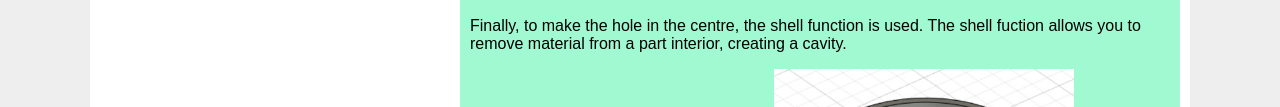
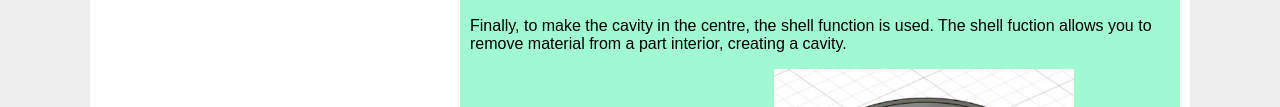
Before and after one commit to echenleow/fablab, a plain HTML site: page cad.html in a window 1280 px wide. Shown: the part 1077-1184 px from the top of the page. Drawn offline with Linux system fonts and the light colour scheme.

Commit message:
Update cad.html

```diff
--- a/cad.html
+++ b/cad.html
@@ -20,7 +20,7 @@
                                                         <p>The next step was to extrude the egg cup. For this example, the loft function was used.The loft fuction allows you to create a transitional shape between two or more planes. </p>
                                                         <img src="images/loft.jpg" width="300" alt="loft">
                                                         <img src="images/lofted.jpg" width="300" alt="lofted">
-                                                        <p>Finally, to make the hole in the centre, the shell function is used. The shell fuction allows you to remove material from a part interior, creating a cavity.</p>
+                                                        <p>Finally, to make the cavity in the centre, the shell function is used. The shell fuction allows you to remove material from a part interior, creating a cavity.</p>
                                                         <img src="images/shell.jpg" width="300" alt="shell">
                                                         <img src="images/final.jpg" width="300" alt="final">
                                                     </div>
```
